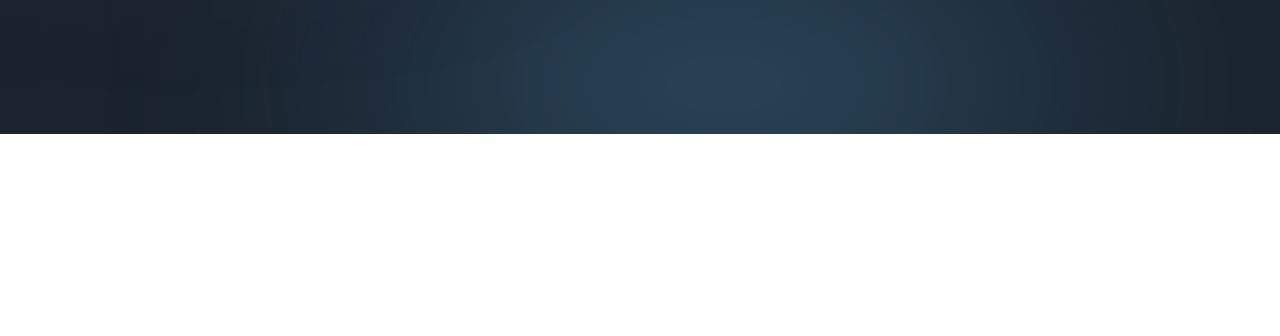
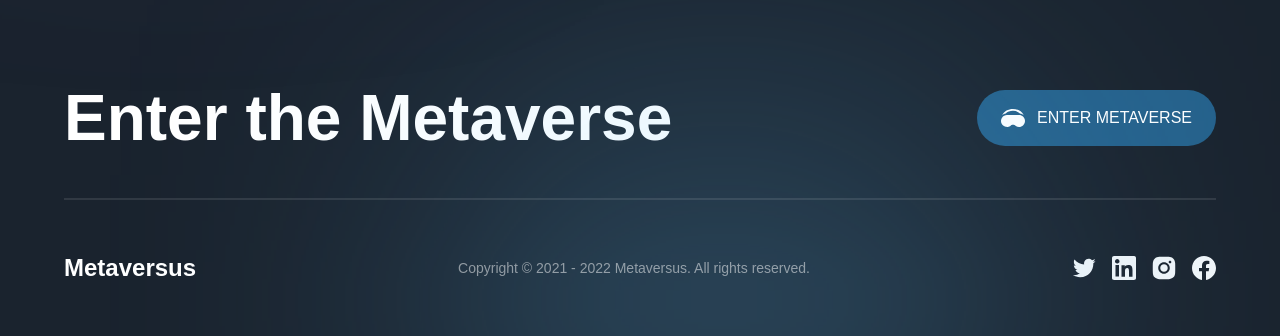
Before and after one commit to the-bipu/metaverse-nextjs, a Next.js app: page / in a window 1280 px wide. Shown: the part 7085-7421 px from the top of the page. Before the commit the page ends 7219 px from the top, so only its background shows below. Built offline with nearby package versions, Linux system fonts and the light colour scheme; a web font is replaced by a local one.

Commit message:
Update Footer.jsx

```diff
--- a/components/Footer.jsx
+++ b/components/Footer.jsx
@@ -15,8 +15,37 @@
   >
     <div className='footer-gradient' />
 
-    <div>
+    <div className={`${styles.innerWidth} mx-auto flex flex-col gap-8`}>
+      <div className='flex items-center justify-between flex-wrap gap-5'>
+        <h4 className='font-bold md:text-[64px] text-[44px] text-white'>Enter the Metaverse</h4>
+        <button type='button' className='flex items-center h-fit py-4 px-6 bg-[#25618b] rounded-[32px] gap-[12px]'>
+          <img src="/headset.svg" alt="headset" className='w-[24px] h-[24px] object-contain' />
+          <span className='font-normal text-[16px] text-white'>
+            ENTER METAVERSE
+          </span>
+        </button>
+      </div>
 
+      <div className='flex flex-col'>
+        <div className='mb-[50px] h-[2px] bg-white opacity-10' />
+
+        <div className='flex items-center justify-between flex-wrap gap-4'>
+          <h4 className='font-extrabold text-[24px] text-white'>Metaversus</h4>
+          <p className='font-normal text-[14px] text-white opacity-50'>
+            Copyright © 2021 - 2022 Metaversus. All rights reserved.
+          </p>
+          <div className='flex gap-4'>
+            {socials.map((social) => (
+              <img
+                key={social.name}
+                src={social.url}
+                alt={social.name}
+                className='w-[24px] h-[24px] object-contain cursor-pointer'
+              />
+            ))}
+          </div>
+        </div>
+      </div>
     </div>
   </motion.footer>
 );
```
